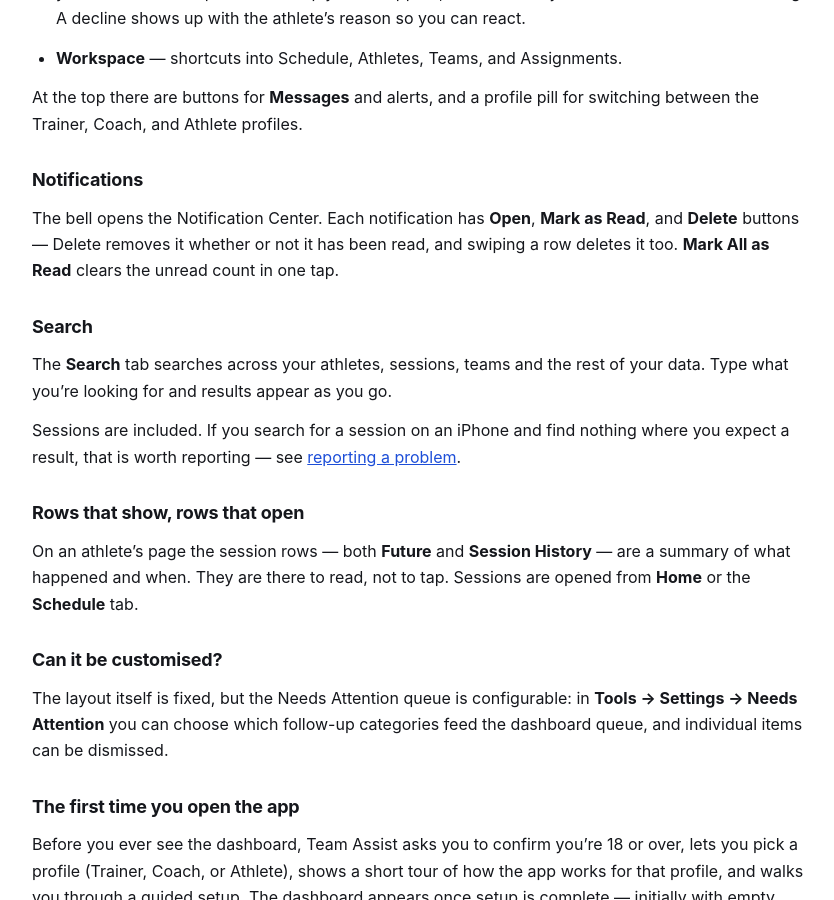
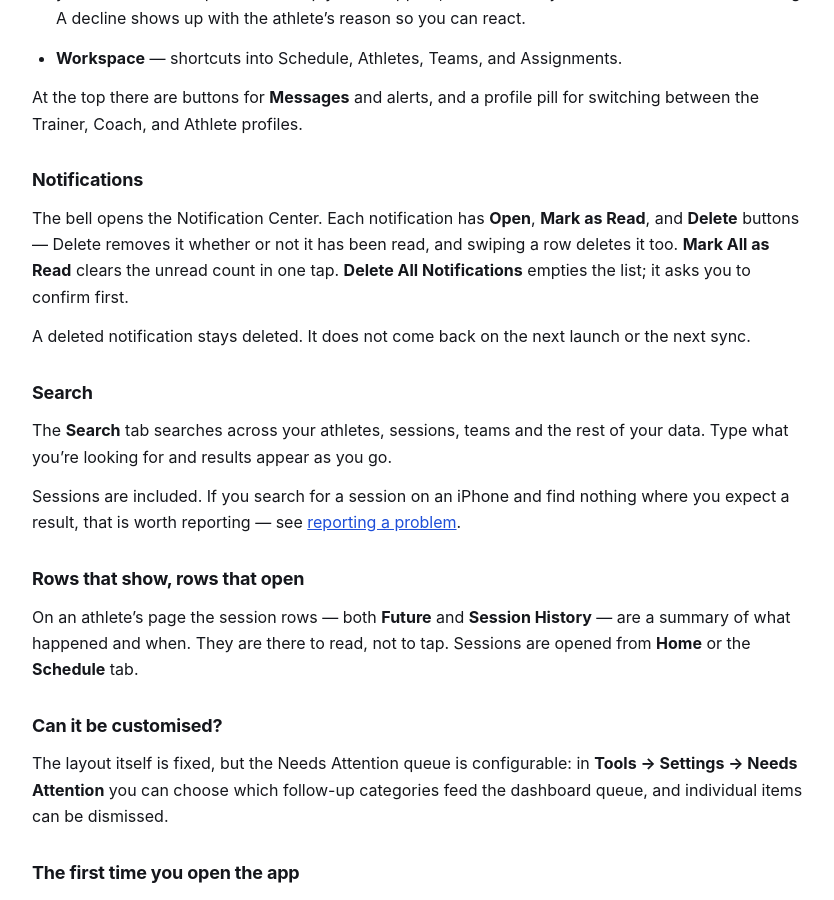
Before and after one commit to mytombrown/team-assist-help, a Jekyll site: the page built from _articles/dashboard.md, in a window 1280 px wide and 900 px high, scrolled down 843 px. Shown: the whole window, without its empty margins (218-1052 px from the left). Built offline with Jekyll 4.4.1, drawn with Linux system fonts in a browser that asks for light colours.

Commit message:
Build 226: deleted notifications stay deleted, Delete All Notifications asks first
Co-Authored-By: Claude Opus 5 <noreply@anthropic.com>

```diff
--- a/_articles/dashboard.md
+++ b/_articles/dashboard.md
@@ -44,7 +44,10 @@ switching between the Trainer, Coach, and Athlete profiles.
 The bell opens the Notification Center. Each notification has **Open**, **Mark as
 Read**, and **Delete** buttons — Delete removes it whether or not it has been read,
 and swiping a row deletes it too. **Mark All as Read** clears the unread count in one
-tap.
+tap. **Delete All Notifications** empties the list; it asks you to confirm first.
+
+A deleted notification stays deleted. It does not come back on the next launch or the
+next sync.
 
 ## Search
 
```
Also changed, not shown: _articles/family-home.md (+3 -1 lines).
